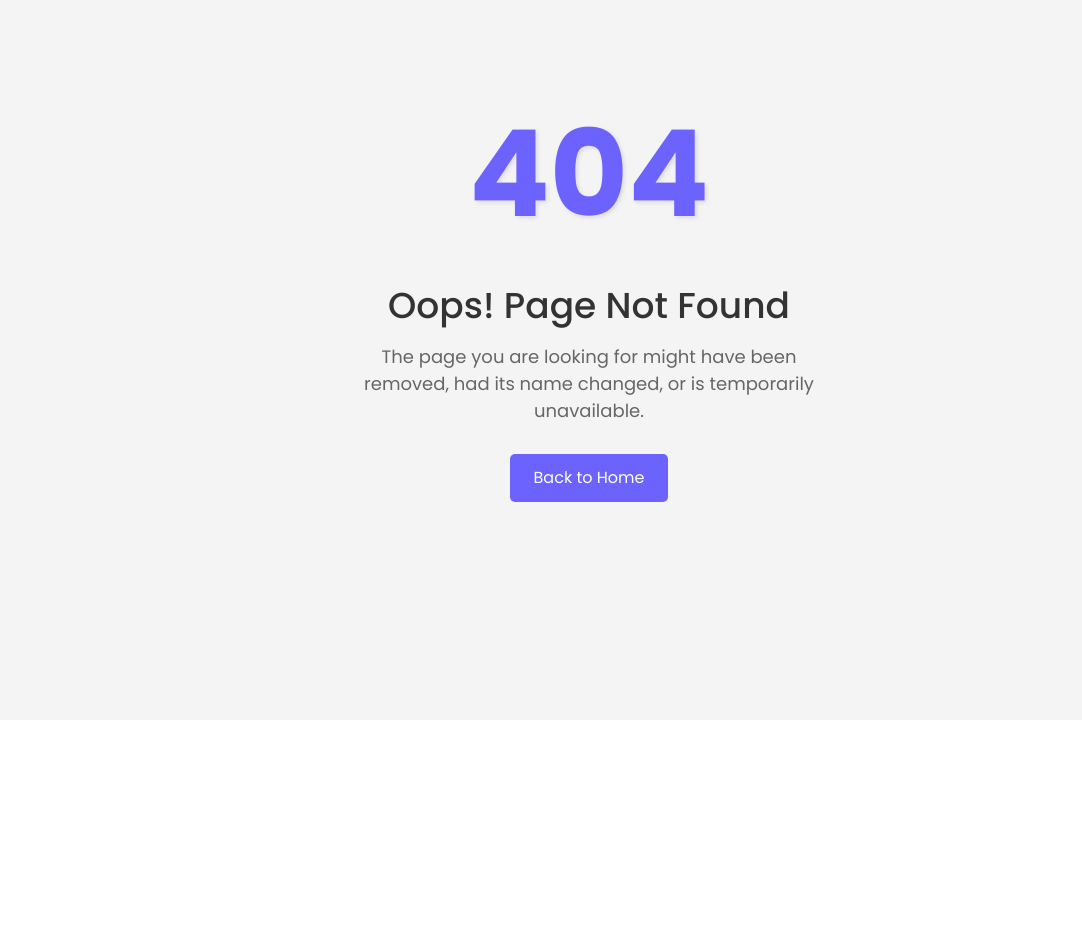
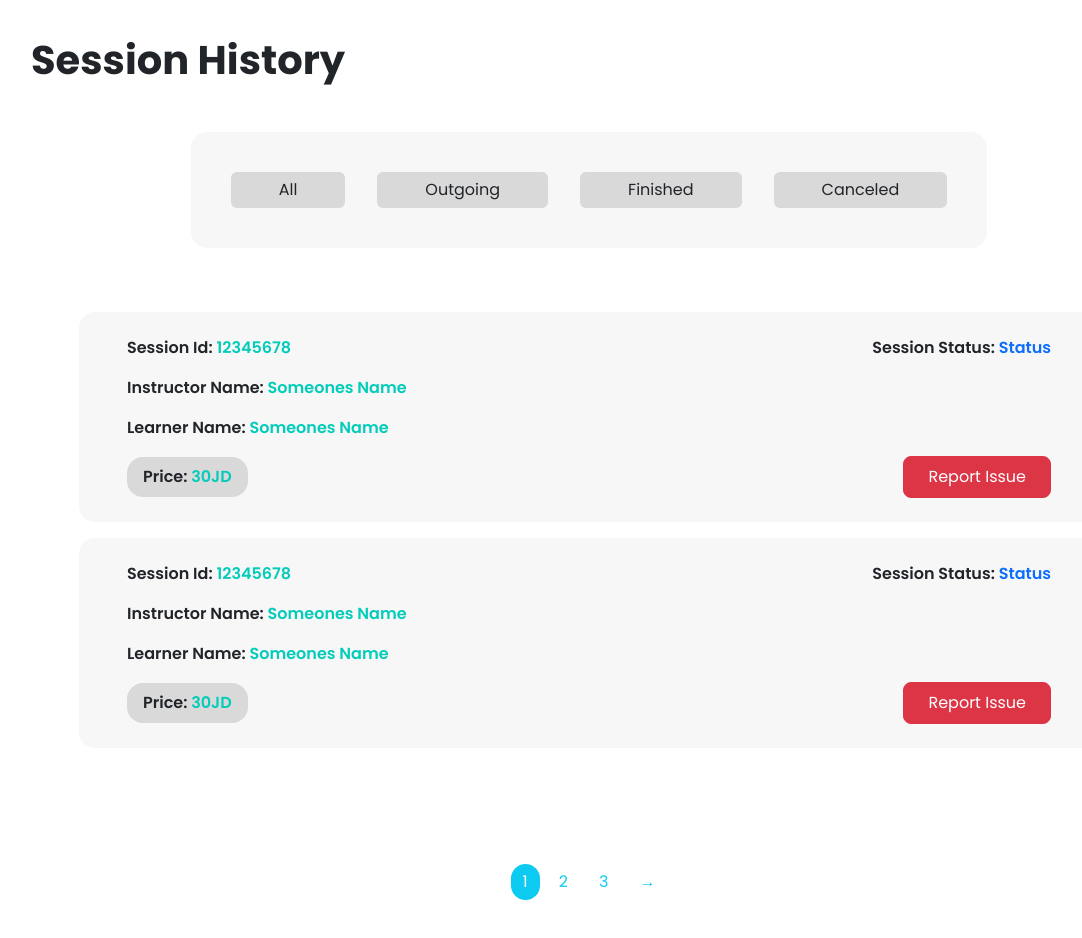
Before and after one commit to Zaid-Alhmouz/learn-bridge-front-end, an Angular app in the folder learn-bridge-front-end/: page /session-history in a window 1280 px wide. Before the commit this address had no page. Shown: the part 80-1018 px from the top of the page, without its empty margins (51-1133 px from the left). Before the commit the page ends 800 px from the top, so only its background shows below. Built offline with nearby package versions, Linux system fonts and the light colour scheme; a web font is replaced by a local one.

Commit message:
New Updates: Session History UI is now available, with configurations for Routing,with better route structure

```diff
--- a/learn-bridge-front-end/src/app/app-routing.module.ts
+++ b/learn-bridge-front-end/src/app/app-routing.module.ts
@@ -11,8 +11,10 @@ import { MyPostsComponent } from './components/my-posts/my-posts.component';
 import { LoginComponent } from './components/login/login.component';
 import { RegisterComponent } from './components/register/register.component';
 import { CreatePostComponent } from './components/create-post/create-post.component';
+import { AddCardComponent } from './components/add-card/add-card.component';
+import { SessionHistory } from './components/session-history/session-history.component';
 import { InstructorBioComponent } from './components/instructor-bio/instructor-bio.component';
-import { AddCardComponent } from './components/add-card/add-card.component';
+import { LearnerProfile } from './components/learner-profile/learner-profile.component';
 
 const routes: Routes = [
   {
@@ -24,23 +26,33 @@ const routes: Routes = [
       { path: 'register', component: RegisterComponent },
       { path: 'home', component: HomeComponent, title: 'Home' },
       {
-        path: 'findinstructor',
+        path: 'find-instructor',
         component: FindInstructorComponent,
         title: 'Find Instructor',
       },
-      { path: 'myposts', component: MyPostsComponent, title: 'Myposts' },
+      { path: 'my-posts', component: MyPostsComponent, title: 'My Posts' },
       {
-        path: 'createpost',
+        path: 'create-post',
         component: CreatePostComponent,
         title: 'CreatePost',
       },
       {
-        path: 'instructorbio',
+        path: 'instructor-bio',
         component: InstructorBioComponent,
         title: 'Instructor Bio',
       },
       { path: 'posts', component: PostsComponent, title: 'Posts' },
       { path: 'add-card', component: AddCardComponent, title: 'Add Card' },
+      {
+        path: 'session-history',
+        component: SessionHistory,
+        title: 'Session History',
+      },
+      {
+        path: 'learner-profile',
+        component: LearnerProfile,
+        title: 'Learner Profile',
+      },
     ],
   },
   {
--- a/learn-bridge-front-end/src/app/components/Instructor-bio/instructor-bio.component.html
+++ b/learn-bridge-front-end/src/app/components/Instructor-bio/instructor-bio.component.html
@@ -12,17 +12,23 @@
         class="form-control"
         placeholder="University, Major..."
       />
+      <p class="form-text text-danger">Error Placeholder</p>
     </div>
 
     <div>
       <label class="form-label">About</label>
       <textarea class="p-2" placeholder="Describe yourself..."></textarea>
+      <p class="form-text text-danger">Error Placeholder (if needed)</p>
     </div>
 
     <div>
       <label class="form-label">Session Price (In - Average)</label>
-      <input type="text" class="form-control" />
-      <div class="form-text">How much do you usually take per session ?</div>
+      <input
+        type="text"
+        class="form-control"
+        placeholder="How much do you usually take per session ?"
+      />
+      <p class="form-text text-danger">Error Placeholder</p>
     </div>
 
     <div class="d-flex justify-content-center">
--- a/learn-bridge-front-end/src/app/components/learner-profile/learner-profile.html
+++ b/learn-bridge-front-end/src/app/components/learner-profile/learner-profile.html
@@ -14,22 +14,39 @@
       <div class="mb-3">
         <label class="form-label"> First Name </label>
         <input type="text" class="form-control" />
+        <p class="form-text text-danger">First Name Error Placeholder</p>
       </div>
 
       <!-- Last Name Field -->
       <div class="mb-3">
         <label class="form-label"> Last Name </label>
         <input type="text" class="form-control" />
+        <p class="form-text text-danger">Last Name Error Placeholder</p>
       </div>
 
       <!-- Email Field -->
       <div class="mb-3">
         <label class="form-label"> Email </label>
         <input type="email" class="form-control" />
+        <p class="form-text text-danger">Email Error Placeholder</p>
       </div>
 
-      <!-- Invalid data placeholder -->
-      <p class="alert alert-danger">Invalid data placeholder...</p>
+      <div class="mb-3">
+        <select class="form-select">
+          <option selected disabled>Favorite Category</option>
+          <option>Category 1</option>
+          <option>Category 2</option>
+          <option>Category N</option>
+        </select>
+        <p class="form-text text-danger">
+          Selection Error Placeholder (if needed)
+        </p>
+      </div>
+
+      <div class="mb-3">
+        <label class="form-label">Profile Image</label>
+        <input class="form-control" type="file" />
+      </div>
 
       <!-- Submit button -->
       <input
@@ -40,9 +57,11 @@
     </form>
 
     <!-- Edit Password Section -->
-    <section id="edit-password" class="mx-5 w-25 px-4 pb-3 rounded-5">
+    <section id="edit-password" class="ms-5 w-25 px-4 pb-3 rounded-5">
       <h2 class="fw-bold fs-4 my-4">Edit Password</h2>
-      <button class="btn btn-dark rounded-pill px-4 py-2 w-100">Edit</button>
+      <div class="d-flex justify-content-center">
+        <button class="btn btn-dark rounded-pill px-4 py-2 w-75">Edit</button>
+      </div>
     </section>
   </section>
 </div>
--- a/learn-bridge-front-end/src/app/components/my-posts/my-posts.component.html
+++ b/learn-bridge-front-end/src/app/components/my-posts/my-posts.component.html
@@ -37,7 +37,7 @@
 
       <div class="d-flex justify-content-between">
         <div id="price" class="px-5 pt-3 rounded-4">
-          <p class="fw-bold"><span id="post-subject">Price:</span> 20JD</p>
+          <p class="fw-bold">Price: <span id="post-subject">20JD</span></p>
         </div>
         <div class="d-flex justify-content-center align-items-center">
           <button id="edit-button" class="border-0 btn px-3 mx-3">Edit</button
@@ -69,7 +69,7 @@
 
       <div class="d-flex justify-content-between">
         <div id="price" class="px-5 pt-3 rounded-4">
-          <p class="fw-bold"><span id="post-subject">Price:</span> 20JD</p>
+          <p class="fw-bold">Price: <span id="post-subject">20JD</span></p>
         </div>
         <div class="d-flex justify-content-center align-items-center">
           <button id="edit-button" class="border-0 btn px-3 mx-3">Edit</button
--- /dev/null
+++ b/learn-bridge-front-end/src/app/components/session-history/session-history.component.html
@@ -0,0 +1,68 @@
+<div class="container my-5">
+  <!-- Header -->
+  <h1 class="fw-bold my-5">Session History</h1>
+
+  <!-- Filters -->
+  <div class="d-flex justify-content-center mb-5 mt-3">
+    <div id="nav-container" class="w-fit p-4 rounded-4">
+      <button id="filter-button" class="border-0 btn px-5 m-3">All</button
+      ><button id="filter-button" class="border-0 btn px-5 m-3">Outgoing</button
+      ><button id="filter-button" class="border-0 btn px-5 m-3">
+        Finished
+      </button>
+      <button id="filter-button" class="border-0 btn px-5 m-3">Canceled</button>
+    </div>
+  </div>
+
+  <!-- Sessions List -->
+  <div id="sessions-container" class="my-5">
+    <!-- Session -->
+    <section id="session" class="mx-5 my-3 py-4 px-5 rounded-4 fw-semibold">
+      <div class="d-flex justify-content-between gap-1">
+        <p>Session Id: <span class="text-cyan">12345678</span></p>
+        <p>Session Status: <span class="text-primary">Status</span></p>
+      </div>
+      <p>Instructor Name: <span class="text-cyan">Someones Name</span></p>
+      <p>Learner Name: <span class="text-cyan">Someones Name</span></p>
+      <div class="d-flex justify-content-between gap-1 align-items-center">
+        <p id="price-background" class="rounded-4 px-3 py-2 mb-0">
+          Price: <span class="text-cyan">30JD</span>
+        </p>
+        <button class="btn btn-danger rounded-3 px-4 py-2">Report Issue</button>
+      </div>
+    </section>
+
+    <!-- Session -->
+    <section id="session" class="mx-5 my-3 py-4 px-5 rounded-4 fw-semibold">
+      <div class="d-flex justify-content-between gap-1">
+        <p>Session Id: <span class="text-cyan">12345678</span></p>
+        <p>Session Status: <span class="text-primary">Status</span></p>
+      </div>
+      <p>Instructor Name: <span class="text-cyan">Someones Name</span></p>
+      <p>Learner Name: <span class="text-cyan">Someones Name</span></p>
+      <div class="d-flex justify-content-between gap-1 align-items-center">
+        <p id="price-background" class="rounded-4 px-3 py-2 mb-0">
+          Price: <span class="text-cyan">30JD</span>
+        </p>
+        <button class="btn btn-danger rounded-3 px-4 py-2">Report Issue</button>
+      </div>
+    </section>
+  </div>
+
+  <nav class="my-5 d-flex justify-content-center">
+    <ul class="pagination d-flex gap-2">
+      <li class="page-item active">
+        <a class="page-link rounded-pill bg-info border-0 text-white">1</a>
+      </li>
+      <li class="page-item">
+        <a class="page-link rounded-pill text-info border-0">2</a>
+      </li>
+      <li class="page-item">
+        <a class="page-link rounded-pill text-info border-0">3</a>
+      </li>
+      <li class="page-item">
+        <a class="page-link rounded-pill text-info border-0"> &rarr; </a>
+      </li>
+    </ul>
+  </nav>
+</div>
--- /dev/null
+++ b/learn-bridge-front-end/src/app/components/session-history/session-history.component.scss
@@ -0,0 +1,40 @@
+#filter-button {
+  background-color: #d9d9d9;
+  outline: none;
+}
+
+#filter-button:hover {
+  background-color: #03ccba;
+}
+
+#edit-button {
+  background-color: #03ccba;
+}
+
+#edit-button:hover {
+  background-color: #d9d9d9;
+}
+
+#nav-container,
+#post {
+  background-color: #f7f7f7;
+}
+
+#sessions-container {
+  height: 65vh;
+  overflow-y: scroll;
+  direction: rtl;
+}
+
+#session {
+  direction: ltr !important;
+  background-color: #f7f7f7;
+}
+
+.text-cyan {
+  color: #03ccba;
+}
+
+#price-background {
+  background-color: #d9d9d9;
+}
```
Also changed, not shown: learn-bridge-front-end/src/app/components/session-history/session-history.component.ts (added, +9 -0 lines).
